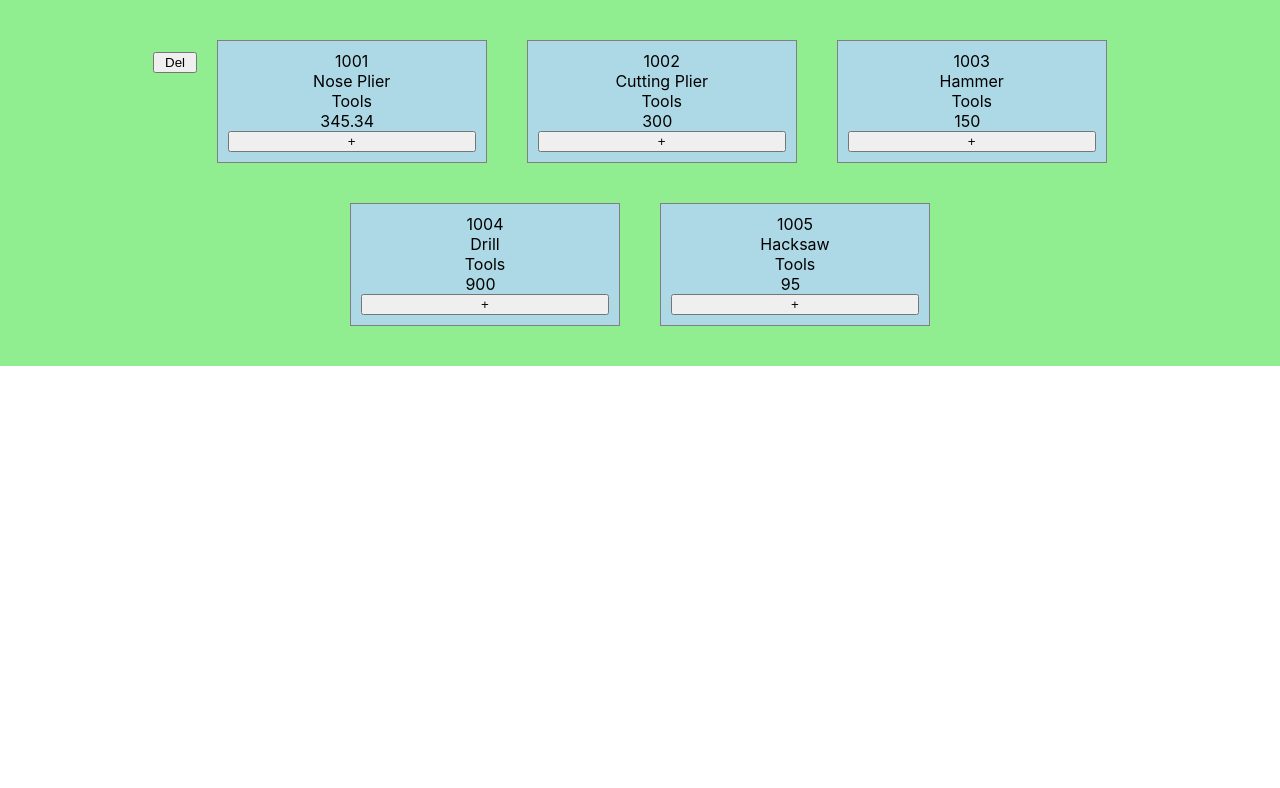
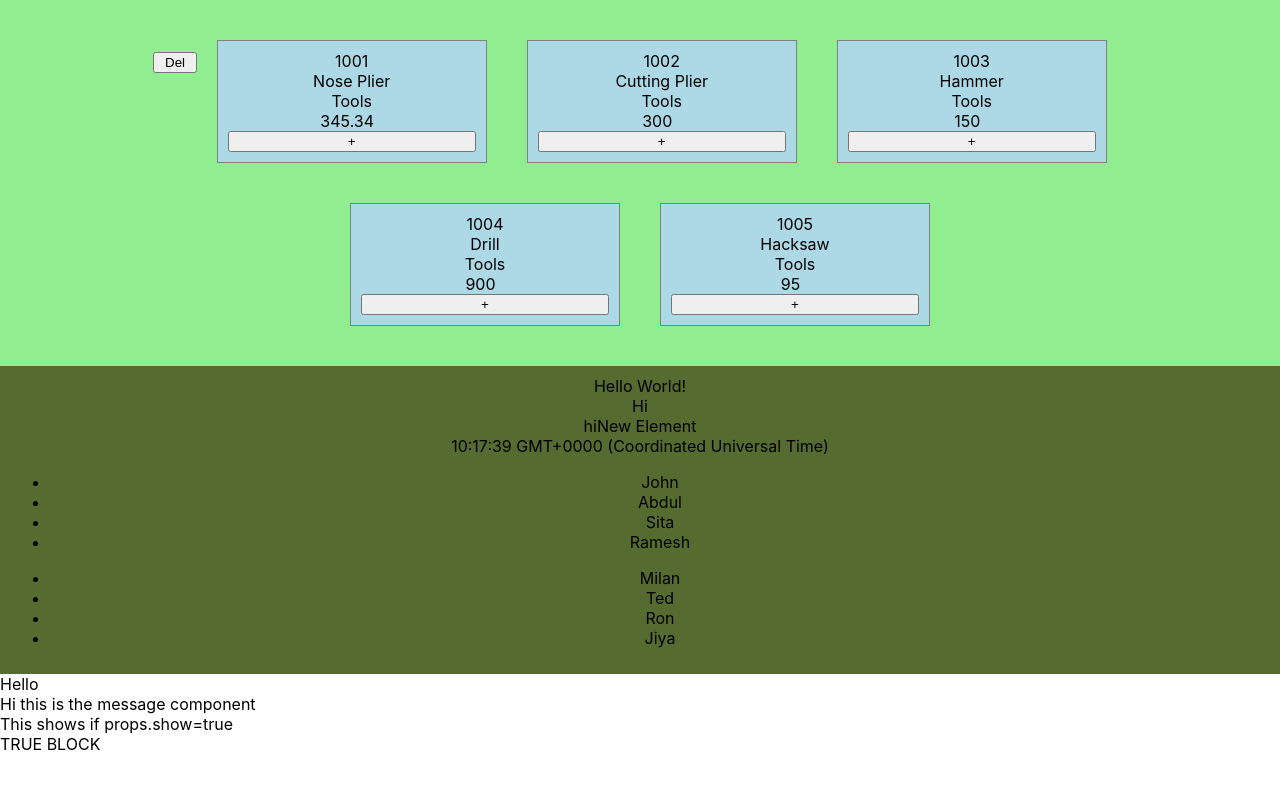
Before and after one commit to Milan-Pro/React, a React (Create React App) app in the folder reactbasics/: page / in a window 1280 px wide. Shown: the top 788 px of the page. Built offline with nearby package versions, Linux system fonts and the light colour scheme.

Commit message:
JSX and render demo

```diff
--- a/reactbasics/src/App.css
+++ b/reactbasics/src/App.css
@@ -52,3 +52,9 @@
   background: lightgreen;
   padding:20px;
 }
+
+.heading1 {
+  background-color: darkolivegreen;
+  padding: 10px;
+  color: black;
+}
--- a/reactbasics/src/App.tsx
+++ b/reactbasics/src/App.tsx
@@ -2,15 +2,31 @@ import React from 'react';
 import logo from './logo.svg';
 import './App.css';
 
+import { JSXDemo } from  "./JSXDemo";
+
 import { Products } from  "./Products";
+import RenderDemo from './RenderDemo';
 
 function App() {
 
   return (
-    <div className="App">
-      <Products />
-    </div>
-  );
+      //React.fragment or use <>,</>
+      <React.Fragment>
+
+      <div className="App">
+        <Products />
+      </div>
+
+      <div className="App">
+        <JSXDemo />
+      </div>
+
+      <div>
+        <RenderDemo flag={true} hide={ false } show={ true } />
+      </div>
+
+      </React.Fragment>
+    )
 }
 
 export default App;
--- /dev/null
+++ b/reactbasics/src/JSXDemo.tsx
@@ -0,0 +1,71 @@
+import React from 'react';
+import "./App.css";
+//Ways to create JSX
+//(1) Directly creat const and assign value html
+//(2) create through JSX.Element
+//(3) function which return JSX element
+
+//(1)
+const newElement = <div> hi
+                            <span>
+                                New Element
+                            </span>
+                    </div>;
+
+//(2)
+const greeting : string = 'Hello World!';
+
+const hello : JSX.Element = <span>{ greeting }</span>;
+
+const output : JSX.Element = <div className="heading1">
+                                { hello } <br/>
+                                <span>Hi</span>
+                                <span> {newElement} </span>
+                                { Show(true) }
+                                { List(['John','Abdul','Sita','Ramesh']) }
+                                { QuickList(['Milan','Ted','Ron','Jiya']) }
+                            </div>;
+
+//(3)
+function Show(showTime: boolean) : JSX.Element {
+    if(showTime)
+        return <div>{ new Date().toTimeString() } </div>;
+
+    return <div>{ new Date().toDateString() } </div>;
+}
+/*
+    { List(['name1','name2','name3']) }
+    <ul>
+        <li>name 1</li>
+        <li>name 2</li>
+        <li>name 3</li>
+    </ul>
+
+*/
+//(3)
+function List(names: string[]) : JSX.Element {
+    let items : JSX.Element[] = [];
+
+    let list : JSX.Element = <ul>
+        { items }
+    </ul>;
+
+    names.forEach((n: string) => {
+        let li = <li>{ n }</li>;
+        items.push(li);
+    });
+
+    return list;
+}
+
+//(3)
+function QuickList(names: string[]) : JSX.Element {
+    return <ul>
+        { names.map(n => <li>{ n }</li>)}
+    </ul>;
+}
+
+
+export function JSXDemo() : JSX.Element {
+    return output;
+}
--- /dev/null
+++ b/reactbasics/src/RenderDemo.tsx
@@ -0,0 +1,52 @@
+//Conditional Rendering Example
+import React from "react";
+import "./App.css";
+
+/*
+    ** CONDITIONAL RENDERING **
+
+    1. if condtion
+    2. ternary operator - return different jsx
+    3. null in ternary operator
+    4. boolean && <JSX>
+    5. Function containing if else
+    6. IIFE
+
+*/
+
+// <RenderDemo flag={ true } hide={ false } show={ true }/>
+export default function RenderDemo(props: any) : JSX.Element {
+    return <div>
+                { props.flag ? <span>Hello</span> : <span>Hi!</span> } <br/>
+
+                { props.hide ? null : <Message text="Hi this is the message component" /> }
+
+                {
+                    props.show && <Message text="This shows if props.show=true" />
+                }
+
+                {
+                       ShowTag(true)
+                }
+
+                {
+                    (()=> {
+                        if(props.show)
+                            return <div>Showing</div>;
+
+                        return <div>Not showing</div>;
+                    })
+                }
+           </div>;
+}
+
+function ShowTag(flag: boolean) : JSX.Element {
+    if(flag)
+        return <div>TRUE BLOCK</div>;
+
+    return <div>FALSE BLOCK</div>
+}
+
+export function Message(props: any) : JSX.Element {
+    return <div>{ props.text } </div>
+}
```
Also changed, not shown: reactbasics/src/Register.tsx (added, +18 -0 lines).
